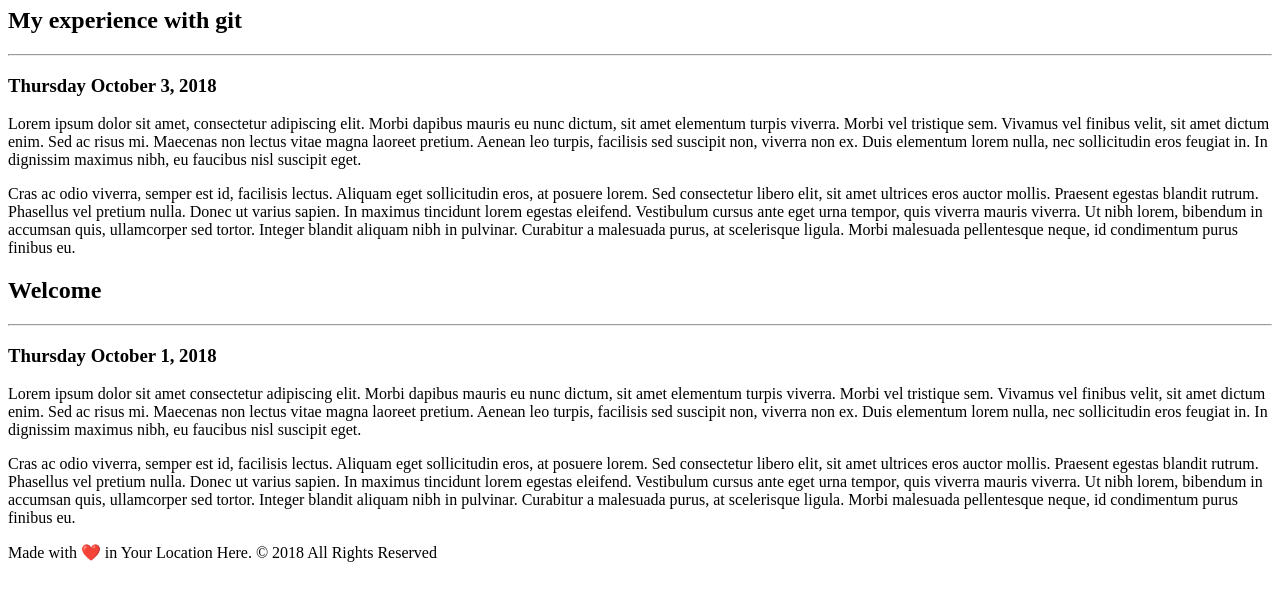
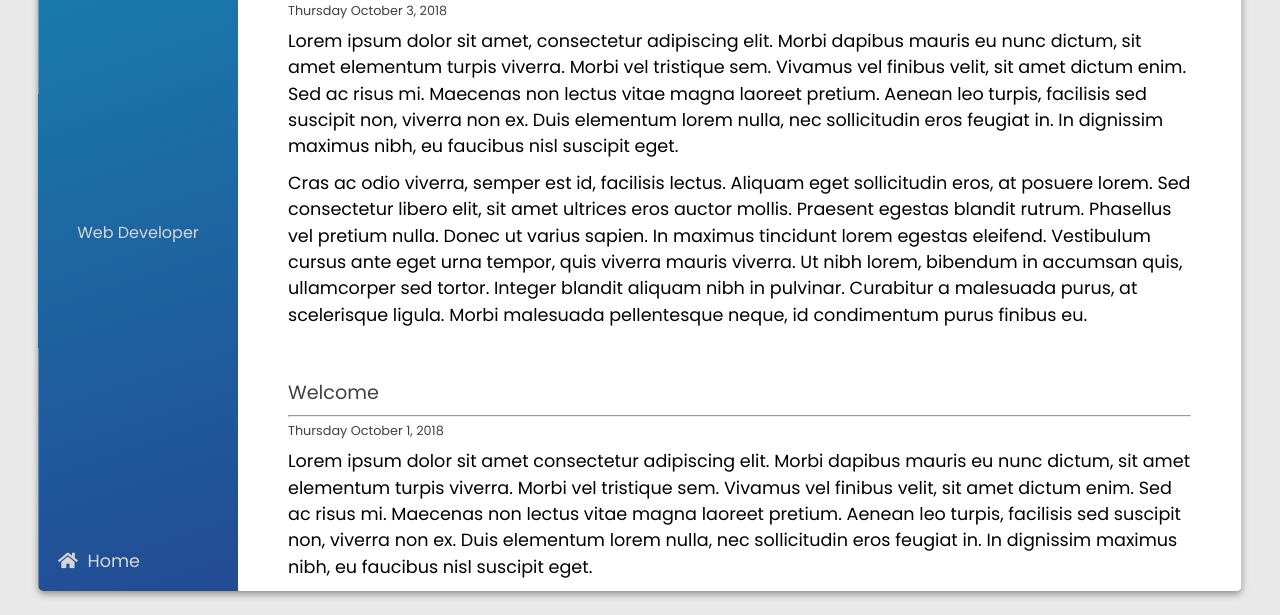
Before and after one commit to R-Currie/personal-blog, a plain HTML site: page index.html in a window 1280 px wide. Shown: the part 185-800 px from the top of the page. Drawn offline with nearby package versions, Linux system fonts and the light colour scheme.

Commit message:
Add completed style.css file

```diff
--- /dev/null
+++ b/assets/css/style.css
@@ -0,0 +1,230 @@
+@import "https://fonts.googleapis.com/css?family=Poppins:400,700";
+
+body {
+  background-color: #e9e9e9;
+  font-family: "Poppins", sans-serif;
+}
+
+h1 {
+  font-weight: 700;
+  font-size: 1.8em;
+  padding: 10px 0px 10px 0px;
+}
+
+h2 {
+  font-size: 1.2em;
+  padding: 25px 0px 5px 0px;
+  color: #414141;
+}
+
+h3 {
+  font-size: 0.8em;
+  color: #414141;
+}
+
+p {
+  font-size: 1.1em;
+  line-height: 1.5em;
+  padding-top: 10px;
+}
+
+p:last-child {
+  padding-bottom: 30px;
+}
+
+a {
+  color: #b32b78;
+  text-decoration: none;
+  -o-transition:.5s;
+  -ms-transition:.5s;
+  -moz-transition:.5s;
+  -webkit-transition:.5s;
+  transition:.5s;
+}
+
+a:hover {
+  color: #852b87;
+}
+
+hr {
+  color: #414141;
+}
+
+div.parent {
+  position: relative;
+  height: 100vh;
+}
+
+div.wrapper {
+  position: absolute;
+  margin: 0 auto;
+  width: 94%;
+  height: 94%;
+  top: 50%;
+  left: 50%;
+  transform: translate(-50%, -50%);
+  background-color: #ffffff;
+  overflow-x: scroll;
+  -webkit-border-radius: 5px;
+  -moz-border-radius: 5px;
+  border-radius: 5px;
+  -webkit-box-shadow: 0px 3px 7px 0px rgba(0,0,0,0.4);
+  -moz-box-shadow: 0px 3px 7px 0px rgba(0,0,0,0.4);
+  box-shadow: 0px 3px 7px 0px rgba(0,0,0,0.4);
+  display: grid;
+  grid-template-rows: 1fr;
+  grid-template-columns: 200px 1fr;
+}
+
+nav {
+  display: grid;
+  grid-row: span 1;
+  grid-column: span 1;
+  background: rgb(23,133,179);
+  background: linear-gradient(162deg, rgba(23,133,179,1) 0%, rgba(38,57,138,1) 100%);
+}
+
+div.inner-wrap {
+  display: block;
+}
+
+div.site-header, div.site-subheader {
+  text-align: center;
+}
+
+div.site-header {
+  margin-top: 60px;
+  text-align: center;
+  font-size: 2em;
+  font-weight: 700;
+  color: #ffffff;
+}
+
+div.site-subheader {
+  text-align: center;
+  font-size: 1em;
+  margin-bottom: 40px;
+  color: #d6d6d6;
+  margin-top:10px;
+}
+
+ul.site-navigation li {
+  border-bottom: 1px solid rgba(214, 214, 214, 0.4);
+  padding: 20px 20px 20px 20px;
+  font-size: 1.1em;
+}
+
+ul.site-navigation li i {
+  margin-right: 5px;
+}
+
+ul.site-navigation li a {
+  color: #d6d6d6;
+  text-decoration: none;
+  -o-transition:.5s;
+  -ms-transition:.5s;
+  -moz-transition:.5s;
+  -webkit-transition:.5s;
+  transition:.5s;
+}
+
+ul.site-navigation li a:hover {
+  color: #ffffff;
+  opacity: 0.5;
+}
+
+.menu {
+  display: none;
+}
+
+main {
+  grid-row: span 1;
+  grid-column: span 1;
+  padding: 50px 50px 50px 50px;
+}
+
+.about-image {
+  float: left;
+  padding-top: 20px;
+  padding-right: 20px;
+  padding-bottom: 20px;
+}
+
+ul.social {
+  margin-top: 30px;
+  font-size: 1.3em;
+}
+
+ul.social li {
+  margin-bottom: 20px;
+  margin-left: 20px;
+}
+
+ul.social li:last-child {
+  margin-bottom: 0px;
+}
+
+footer {
+  font-size: 0.9em;
+  text-align: center;
+  color: #414141;
+}
+
+article.portfolio-item {
+  margin-top: 50px;
+  margin-bottom: 50px;
+  display: grid;
+  grid-template-rows: 1fr;
+  grid-template-columns: 150px 1fr;
+}
+
+div.portfolio-image {
+  grid-row: span 1;
+  grid-column: span 1;
+}
+
+div.portfolio-description {
+  padding-left: 50px;
+  grid-row: span 1;
+  grid-column: span 1;
+}
+
+@media (max-width: 768px) {
+  div.wrapper{
+    width: 96%;
+    grid-template-columns: 1fr;
+  }
+
+  nav {
+    display: none;
+  }
+
+  .active {
+    display: grid;
+  }
+
+  .menuup {
+    grid-template-columns: 200px 1fr!important;
+  }
+
+  .menu {
+    display: block;
+    margin-bottom: 40px;
+  }
+
+  .menu i {
+    margin-right: 10px;
+  }
+
+  .menu-icon {
+    cursor: pointer;
+  }
+
+  .hide {
+    display: none;
+  }
+
+  main {
+    padding: 20px 20px 20px 20px;
+  }
+}
--- a/index.html
+++ b/index.html
@@ -4,8 +4,10 @@
   <meta charset="UTF-8">
   <meta name="viewport" content="width=device-width, initial-scale=1.0">
   <meta http-equiv="X-UA-Compatible" content="ie=edge">
+  <link rel="stylesheet" href="https://cdnjs.cloudflare.com/ajax/libs/meyer-reset/2.0/reset.min.css"/>
   <link href="https://fonts.googleapis.com/icon?family=Material+Icons" rel="stylesheet">
   <link rel="stylesheet" href="https://use.fontawesome.com/releases/v5.4.1/css/all.css">
+  <link rel="stylesheet" href="assets/css/style.css"/>
   <title>Robert Currie - Web Developer</title>
 </head>
 <body>
@@ -71,7 +73,7 @@
                     </p>
                 </article>
                 <footer>
-                    Made with ❤️ in Your Location Here. © 2018 All Rights Reserved
+                    Made in Chicago. © 2019 All Rights Reserved
                 </footer>
             </main>
         </div>
```
